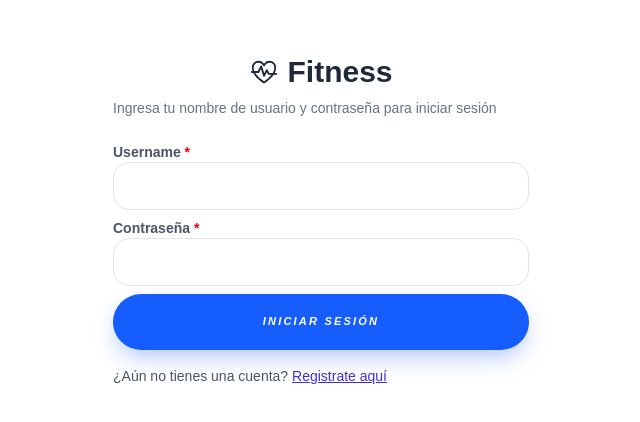
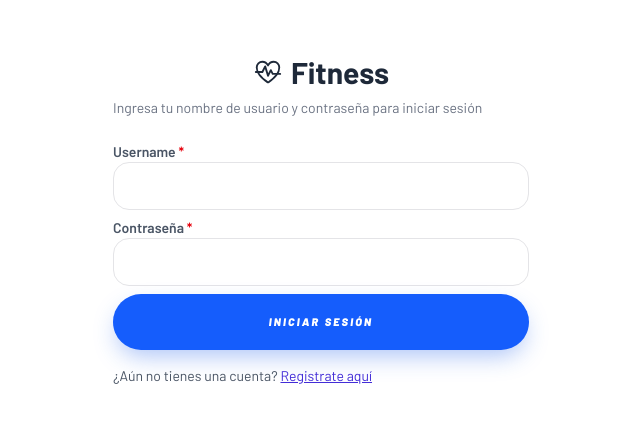
Before and after one commit to raulpinve/fitness_tracker_frontend, a React (Vite) app: page /login in a window 1280 px wide. Shown: the part 180-602 px from the top of the page, without its empty margins (319-959 px from the left). Built offline with nearby package versions, Linux system fonts and the light colour scheme; no server answers.

Commit message:
Fix: font name was wrong

```diff
--- a/src/index.css
+++ b/src/index.css
@@ -9,12 +9,12 @@
   --font-display: "Anton", sans-serif;
 
   /* Barlow: Condensada y técnica, ideal para tips y datos */
-  --font-sans: "Barlow Semi Condensed", sans-serif;
+  --font-sans: "Barlow", sans-serif;
 }
 
 @layer base {
   html, body {
-    font-family: "Barlow Semi Condensed", sans-serif;
+    font-family: "Barlow", sans-serif;
   }
 }
 .header-profile-li{
```
